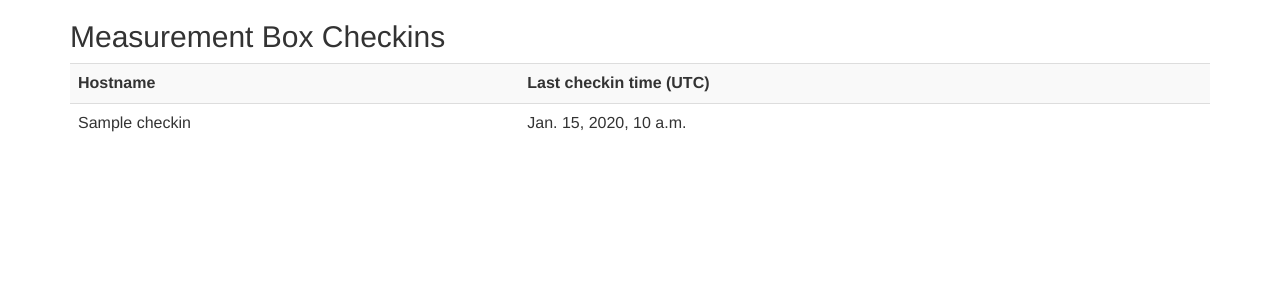
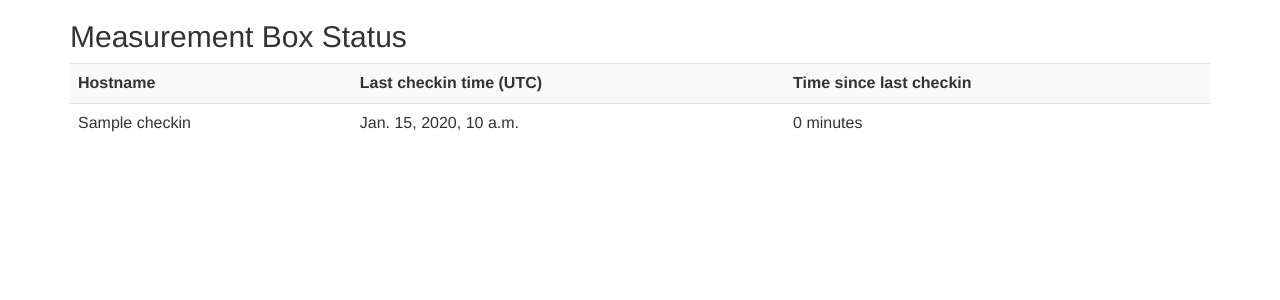
Before and after one commit to StanfordLPNG/network_observatory, a Django app: template measurement_box_monitor/templates/view_checkins.html in a window 1280 px wide. Shown: the top 300 px of the page. Run offline with Django 3.2, Linux system fonts and the light colour scheme; the template is opened without the code that fills it: most values are stand-ins (such as "Sample title", 1, 10 or a date in 2020); some libraries are stand-ins or nearby versions.

Commit message:
time since last heard from

```diff
--- a/measurement_box_monitor/templates/view_checkins.html
+++ b/measurement_box_monitor/templates/view_checkins.html
@@ -2,7 +2,7 @@
 
 <div class="container">
 
-<h2>Measurement Box Checkins</h2>
+<h2>Measurement Box Status</h2>
 
 <p>
 </p>
@@ -11,11 +11,13 @@
 <tr>
 <th>Hostname</th>
 <th>Last checkin time (UTC)</th>
+<th>Time since last checkin</th>
 </tr>
 {% for checkin in checkins %}
 <tr>
     <td>{{ checkin.hostname }}</td>
     <td>{{ checkin.datetime }}</td>
+    <td>{{ checkin.datetime|timesince }}</td>
 </tr>
 {% endfor %}
 </table>
```
